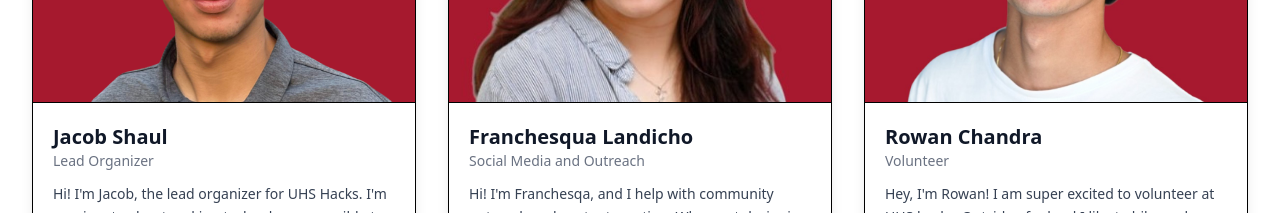
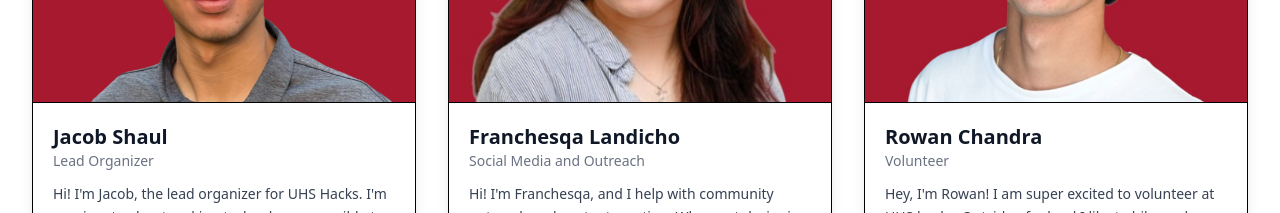
Before and after one commit to jacob-s-codes/uhshacks, a Next.js app: page / in a window 1280 px wide. Shown: the part 6320-6533 px from the top of the page. Built offline with nearby package versions, Linux system fonts and the light colour scheme.

Commit message:
Updated franchesqa's name

```diff
--- a/src/app/HomeClient.tsx
+++ b/src/app/HomeClient.tsx
@@ -386,7 +386,7 @@ const HomeClient = () => {
               title="Lead Organizer"
             />
             <Person
-              name="Franchesqua Landicho"
+              name="Franchesqa Landicho"
               bio="Hi! I'm Franchesqa, and I help with community outreach and content creation. When not designing our next post for UHS Hacks, I program small projects in Java, Python, and R."
               image="/people/franchesqapic.jpg"
               title="Social Media and Outreach"
```
